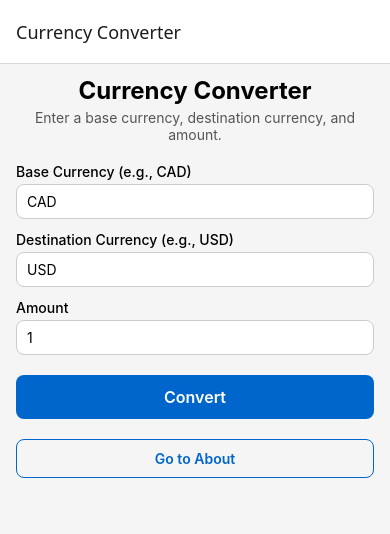
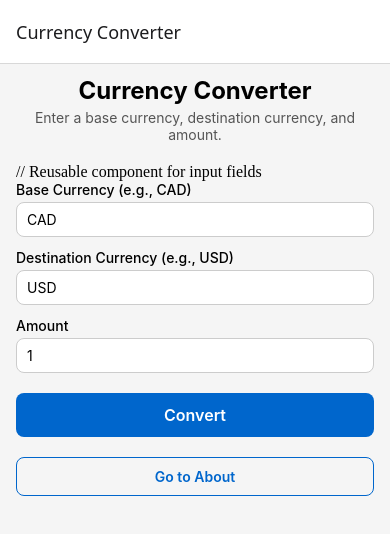
Before and after one commit to mackenzie-bishop/Mobile-Application-Assign2, a React Native app: screen / in a window 390 px wide. Shown: the top 534 px of the page. Built offline with nearby package versions, Linux system fonts and the light colour scheme.

Commit message:
Document LabeledInput component

```diff
--- a/App.js
+++ b/App.js
@@ -144,6 +144,7 @@ const MainScreen = ({ navigation }) => {
           Enter a base currency, destination currency, and amount.
         </Text>
 
+        // Reusable component for input fields
         <LabeledInput
           label="Base Currency (e.g., CAD)"
           value={baseCurrency}
```
